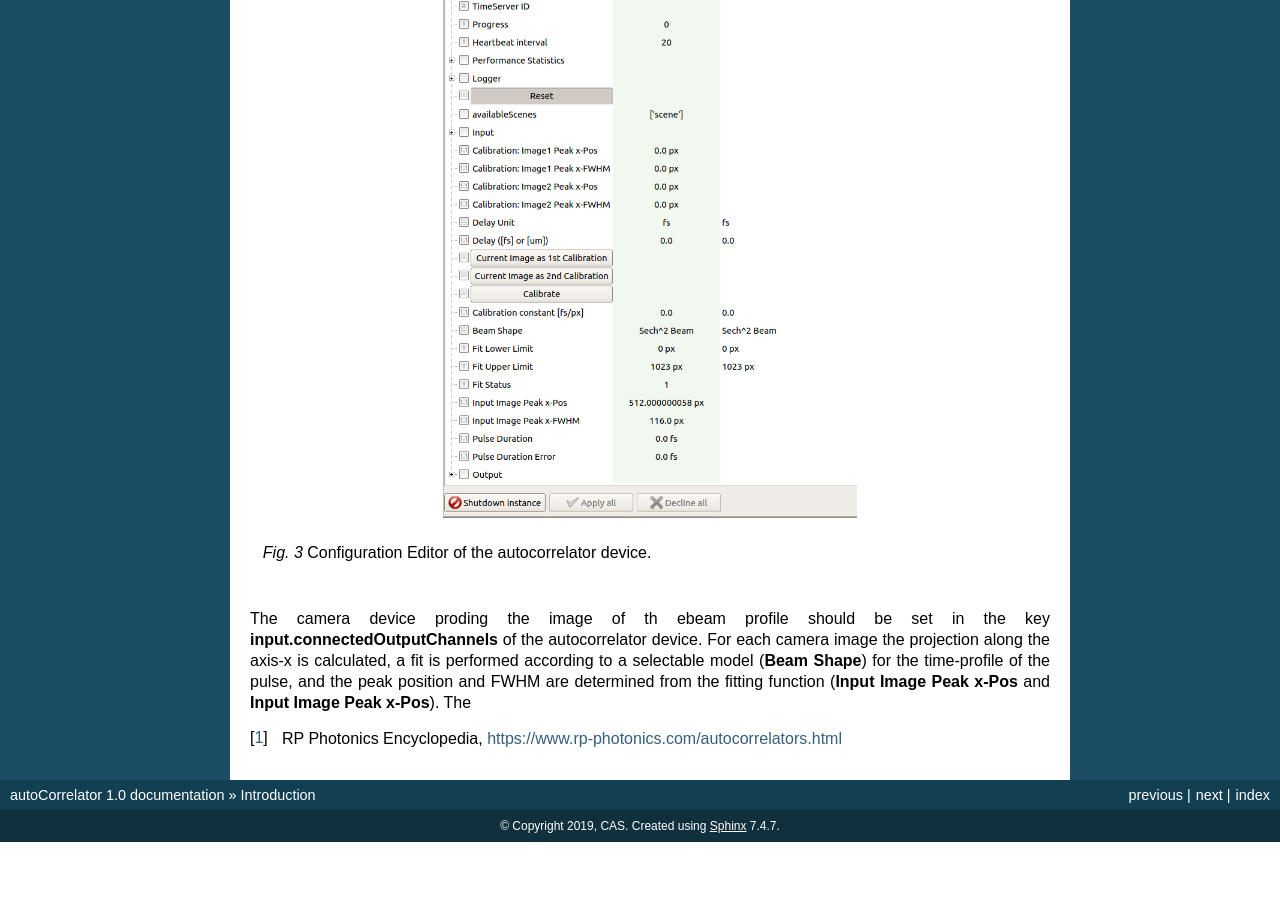
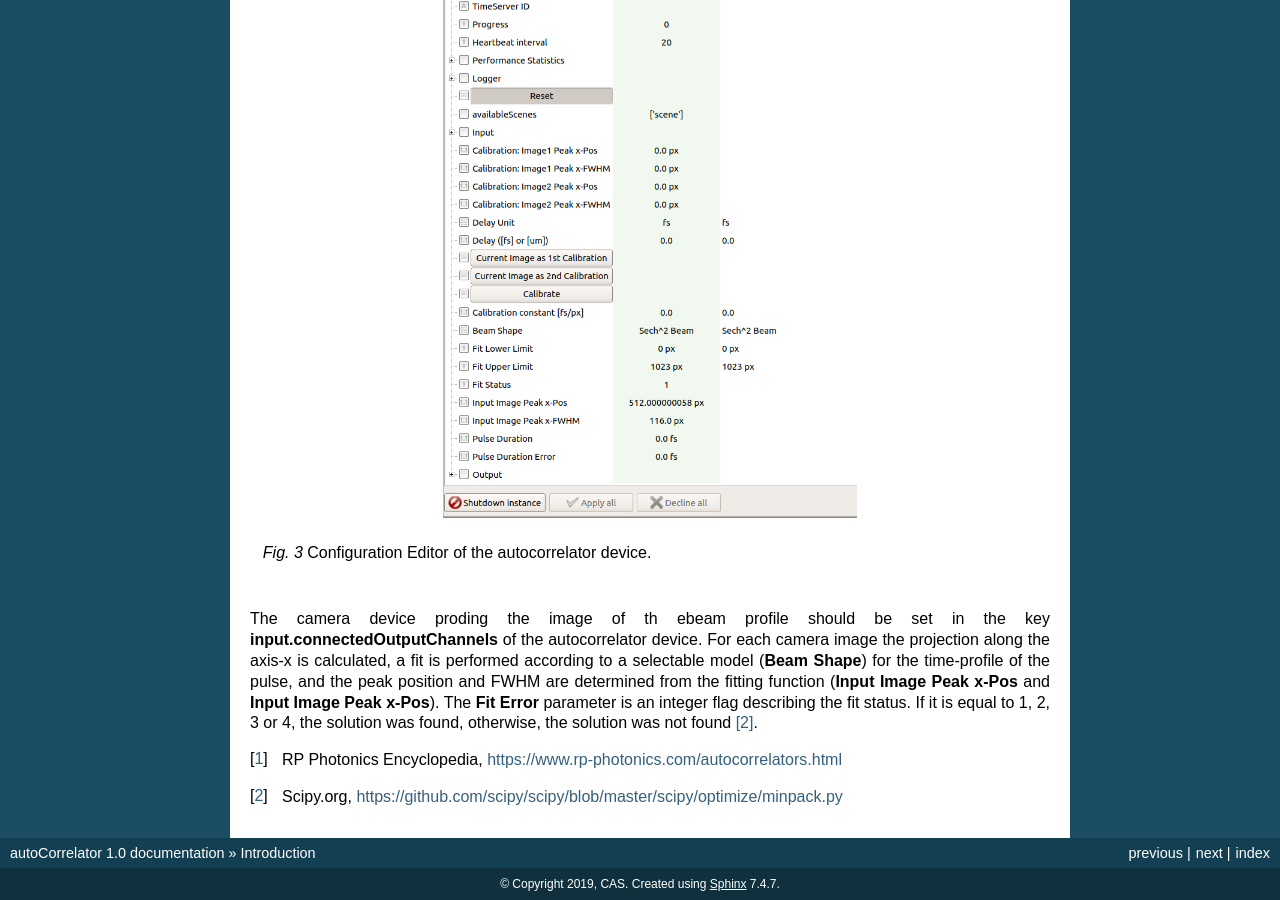
Before and after one commit to European-XFEL/imageProcessor, a Sphinx documentation site: the page built from doc/source/introduction.rst, in a window 1280 px wide and 900 px high, scrolled down 1586 px. Built offline with Sphinx 7.4.7, drawn with Linux system fonts in a browser that asks for light colours; before the commit the page ends 2428 px from its top, so only the background shows below that.

Commit message:
introduction: commenting fit error

```diff
--- a/doc/source/introduction.rst
+++ b/doc/source/introduction.rst
@@ -84,6 +84,10 @@ For each camera image the projection along the axis-x is calculated,
 a fit is performed according to a selectable model (**Beam Shape**)
 for the time-profile of the pulse, and the peak position and FWHM are
 determined from the fitting function (**Input Image Peak x-Pos** and
-**Input Image Peak x-Pos**). The
+**Input Image Peak x-Pos**). The **Fit Error** parameter is an
+integer flag describing the fit status. If it is equal to 1, 2, 3 or 4,
+the solution was found, otherwise, the solution was not found [2]_.
 
 .. [1] RP Photonics Encyclopedia, https://www.rp-photonics.com/autocorrelators.html
+
+.. [2] Scipy.org, https://github.com/scipy/scipy/blob/master/scipy/optimize/minpack.py
```
